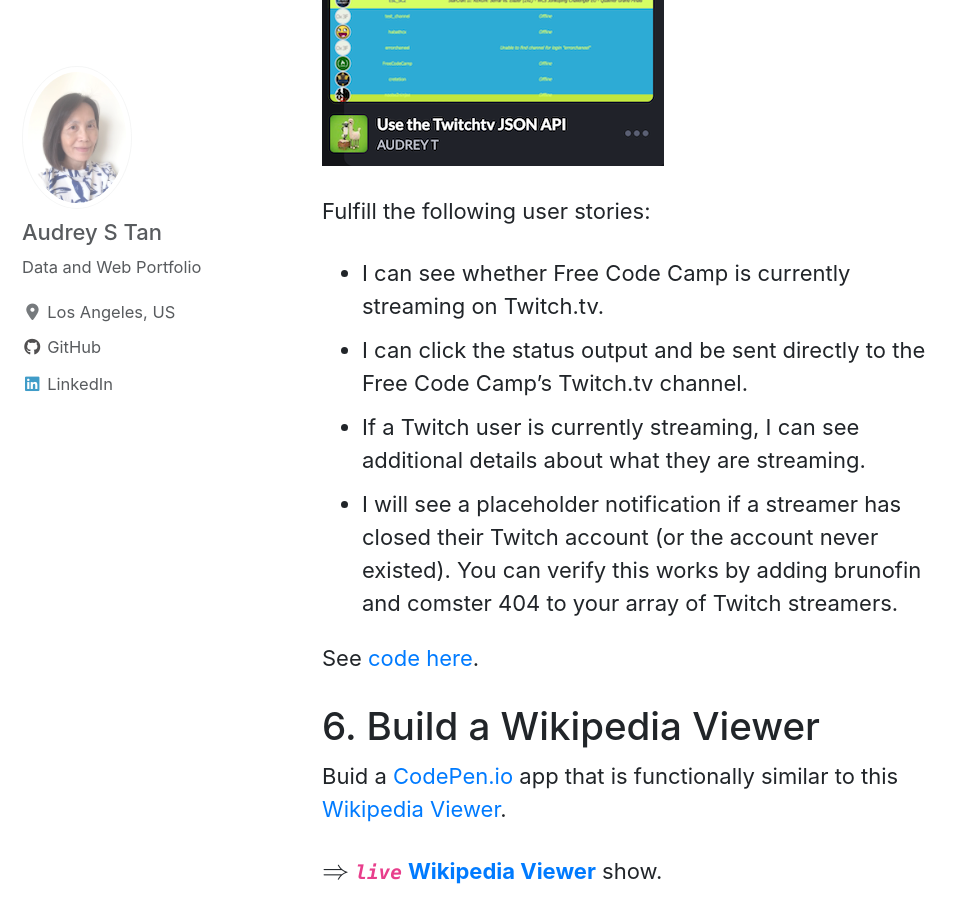
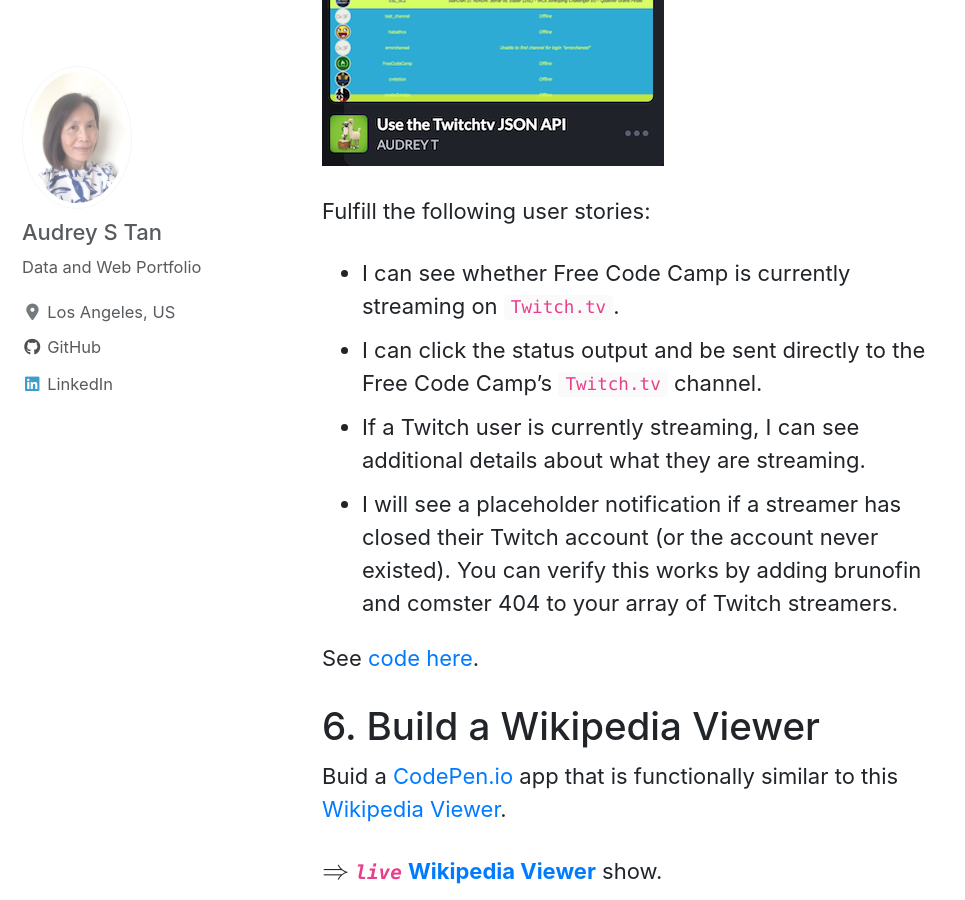
Before and after one commit to atan4583/atan4583.github.io, a Jekyll site: the page built from _posts/2017-05-30-Project 0-WFECert.md, in a window 1280 px wide and 900 px high, scrolled down 5130 px. Shown: the whole window, without its empty margins (0-965 px from the left). Built offline with Jekyll 4.4.1, drawn with Linux system fonts in a browser that asks for light colours; cached includes are drawn as plain includes; nearby versions of some CDN libraries; formulas are drawn with MathJax 3.

Commit message:
minor update webFE page

```diff
--- a/_posts/2017-05-30-Project 0-WFECert.md
+++ b/_posts/2017-05-30-Project 0-WFECert.md
@@ -83,8 +83,8 @@
 ![png5](/images/Project0-FCCcert/twitchtv.png)
 
 Fulfill the following user stories:
-  - I can see whether Free Code Camp is currently streaming on Twitch.tv.
-  - I can click the status output and be sent directly to the Free Code Camp's Twitch.tv channel.
+  - I can see whether Free Code Camp is currently streaming on `Twitch.tv`.
+  - I can click the status output and be sent directly to the Free Code Camp's `Twitch.tv` channel.
   - If a Twitch user is currently streaming, I can see additional details about what they are streaming.
   - I will see a placeholder notification if a streamer has closed their Twitch account (or the account never existed). You can verify this works by adding brunofin and comster 404 to your array of Twitch streamers.
 
```
